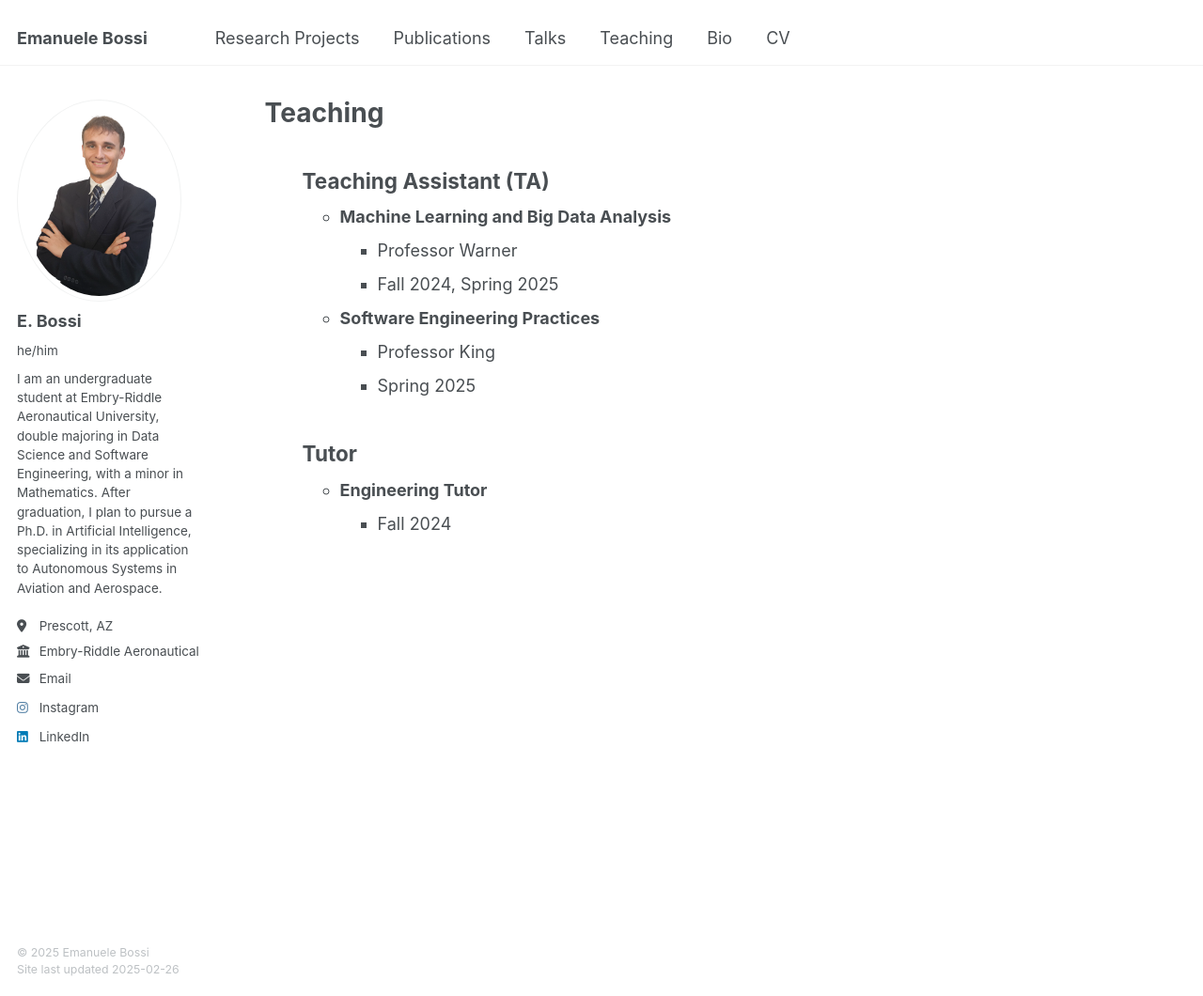
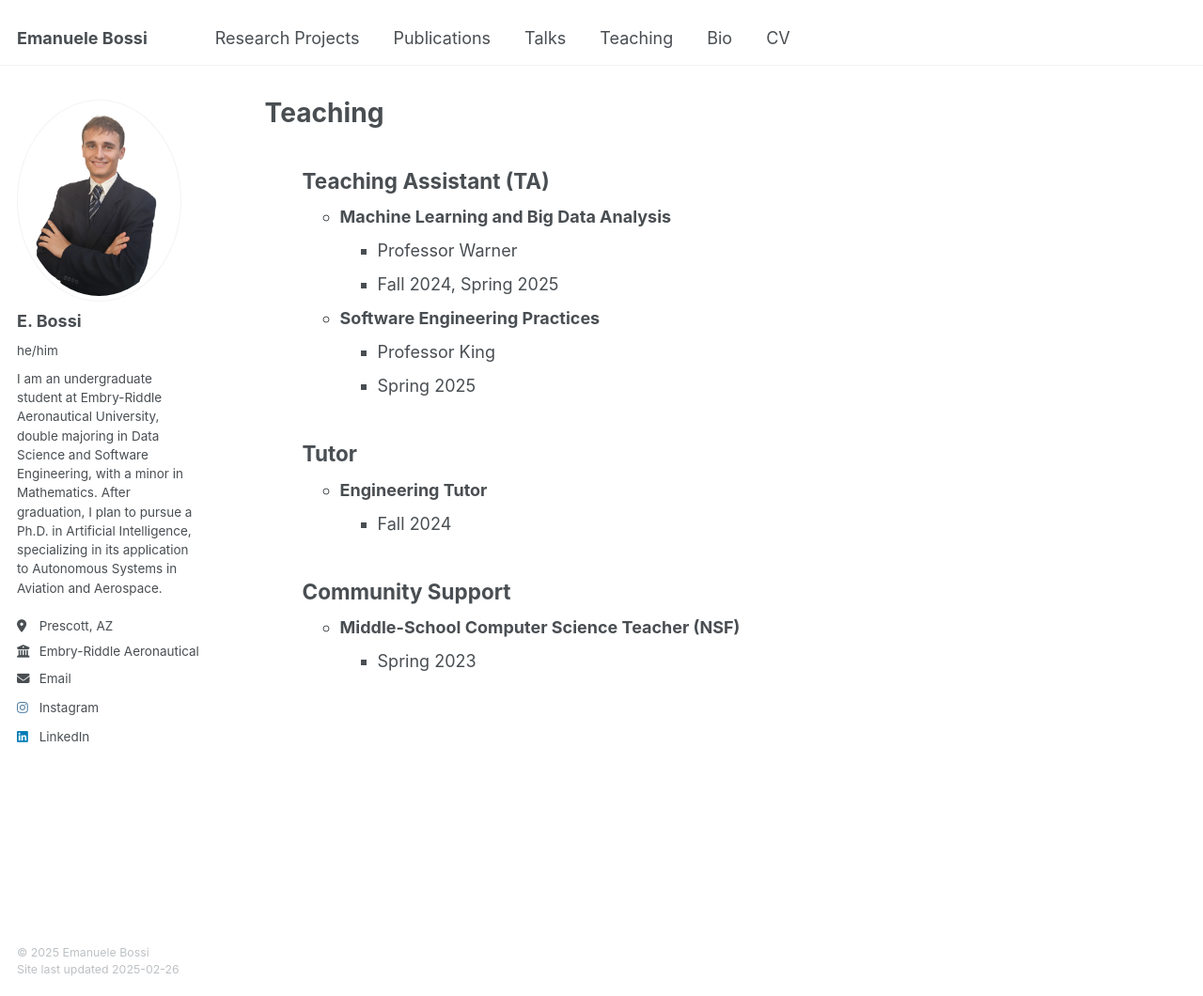
Before and after one commit to bossiemanuele/bossiemanuele.github.io, a Jekyll site: the page built from _pages/teaching.html, in a window 1280 px wide and 1060 px high. Shown: the whole window at 94% size. Built offline with Jekyll 4.4.1, drawn with Linux system fonts in a browser that asks for light colours.

Commit message:
Update teaching.html

```diff
--- a/_pages/teaching.html
+++ b/_pages/teaching.html
@@ -39,3 +39,12 @@ author_profile: true
 	</li>
 	</ul>
 </ul>
+<ul> <h2>Community Support</h2>
+	<ul>
+	<li><b>Middle-School Computer Science Teacher (NSF)</b>
+		<ul>
+			<li>Spring 2023</li>
+		</ul>
+	</li>
+	</ul>
+</ul>
```
